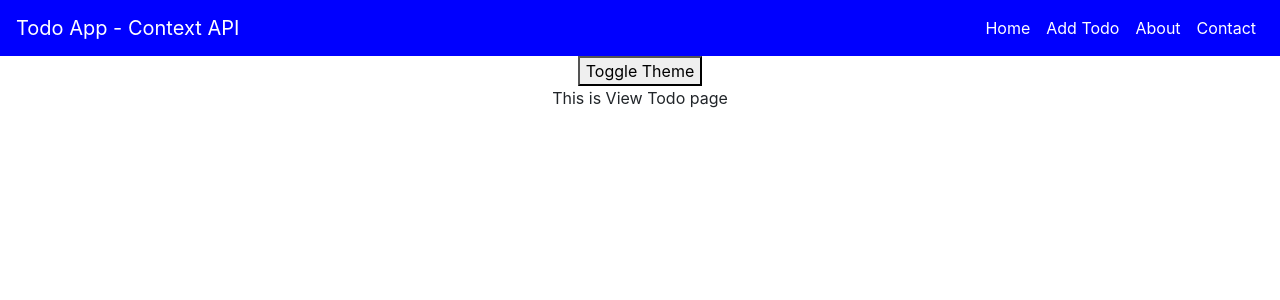
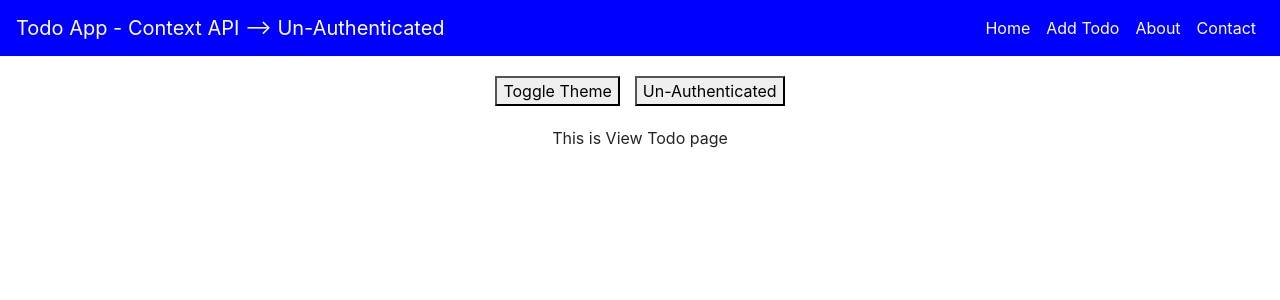
Before and after one commit to manozkumarj/React-Mine, a React (Create React App) app in the folder Todo-App-with-Context-API/: page /1 in a window 1280 px wide. Shown: the top 300 px of the page. Built offline with nearby package versions, Linux system fonts and the light colour scheme; the HTML template or start-up script is replaced by a standard one.

Commit message:
Implemented ThemeContext, AuthContext & utilizing them in a single component --> Todo-App-with-Context-API

```diff
--- a/Todo-App-with-Context-API/src/App.js
+++ b/Todo-App-with-Context-API/src/App.js
@@ -8,8 +8,9 @@ import AddTodo from "./pages/AddTodo";
 import ViewTodos from "./pages/ViewTodos";
 import ViewTodo from "./pages/ViewTodo";
 import ThemeContextProvider from "./contexts/ThemeContext";
+import AuthContextProvider from "./contexts/AuthContext";
 // import uuid from "uuid/v3";
-import ThemeToggle from "./pages/ThemeToggle";
+import Toggler from "./pages/Toggler";
 
 class App extends Component {
   state = {
@@ -25,8 +26,9 @@ class App extends Component {
       <BrowserRouter>
         <div className="App">
           <ThemeContextProvider>
+            <AuthContextProvider>
               <Header appName={this.state.appName} />
-            <ThemeToggle />
+              <Toggler />
               <div className="container">
                 <Switch>
                   <Route
@@ -48,6 +50,7 @@ class App extends Component {
                   />
                 </Switch>
               </div>
+            </AuthContextProvider>
           </ThemeContextProvider>
         </div>
       </BrowserRouter>
--- /dev/null
+++ b/Todo-App-with-Context-API/src/contexts/AuthContext.js
@@ -0,0 +1,25 @@
+import React, { Component, createContext } from "react";
+
+export const AuthContext = createContext();
+
+class AuthContextProvider extends Component {
+  state = {
+    isAuthenticated: false
+  };
+
+  toggleAuth = () => {
+    this.setState({ isAuthenticated: !this.state.isAuthenticated });
+  };
+
+  render() {
+    return (
+      <AuthContext.Provider
+        value={{ ...this.state, toggleAuth: this.toggleAuth }}
+      >
+        {this.props.children}
+      </AuthContext.Provider>
+    );
+  }
+}
+
+export default AuthContextProvider;
--- a/Todo-App-with-Context-API/src/pages/Header.js
+++ b/Todo-App-with-Context-API/src/pages/Header.js
@@ -1,6 +1,7 @@
 import React, { Component } from "react";
 import { NavLink, withRouter } from "react-router-dom";
 import { ThemeContext } from "./../contexts/ThemeContext";
+import { AuthContext } from "./../contexts/AuthContext";
 
 class Header extends Component {
   componentDidMount = () => {
@@ -12,17 +13,25 @@ class Header extends Component {
   render() {
     let { appName } = this.props;
     return (
+      <AuthContext.Consumer>
+        {authContext => (
           <ThemeContext.Consumer>
-        {context => {
-          const { isLightTheme, light, dark } = context;
+            {themeContext => {
+              const { isLightTheme, light, dark } = themeContext;
               let theme = isLightTheme ? light : dark;
+              const { isAuthenticated } = authContext;
+              let checkAuth = isAuthenticated
+                ? "Authenticated"
+                : "Un-Authenticated";
               return (
                 <div className="App">
                   <nav
                     className="navbar navbar-expand-md navbar-dark"
                     style={{ background: theme.ui, color: theme.syntax }}
                   >
-                <span className="navbar-brand">{appName}</span>
+                    <span className="navbar-brand">
+                      {appName} --> {checkAuth}
+                    </span>
                     <button
                       className="navbar-toggler"
                       type="button"
@@ -70,6 +79,8 @@ class Header extends Component {
               );
             }}
           </ThemeContext.Consumer>
+        )}
+      </AuthContext.Consumer>
     );
   }
 }
--- a/Todo-App-with-Context-API/src/pages/ThemeToggle.js
+++ /dev/null
@@ -1,12 +0,0 @@
-import React, { Component } from "react";
-import { ThemeContext } from "./../contexts/ThemeContext";
-
-class ThemeToggle extends Component {
-  static contextType = ThemeContext;
-  render() {
-    let { toggleTheme } = this.context;
-    return <button onClick={toggleTheme}>Toggle Theme</button>;
-  }
-}
-
-export default ThemeToggle;
--- /dev/null
+++ b/Todo-App-with-Context-API/src/pages/Toggler.js
@@ -0,0 +1,30 @@
+import React, { Component } from "react";
+import { ThemeContext } from "./../contexts/ThemeContext";
+import { AuthContext } from "./../contexts/AuthContext";
+
+class ThemeToggle extends Component {
+  static contextType = ThemeContext;
+  render() {
+    let { toggleTheme } = this.context;
+    return (
+      <AuthContext.Consumer>
+        {authContext => {
+          const { isAuthenticated, toggleAuth } = authContext;
+          let checkAuth = isAuthenticated
+            ? "Authenticated"
+            : "Un-Authenticated";
+          return (
+            <div style={{ margin: "20px" }}>
+              <button onClick={toggleTheme} style={{ marginRight: "15px" }}>
+                Toggle Theme
+              </button>
+              <button onClick={toggleAuth}>{checkAuth}</button>
+            </div>
+          );
+        }}
+      </AuthContext.Consumer>
+    );
+  }
+}
+
+export default ThemeToggle;
```
Lines whose indentation alone changed are shown as unchanged.
